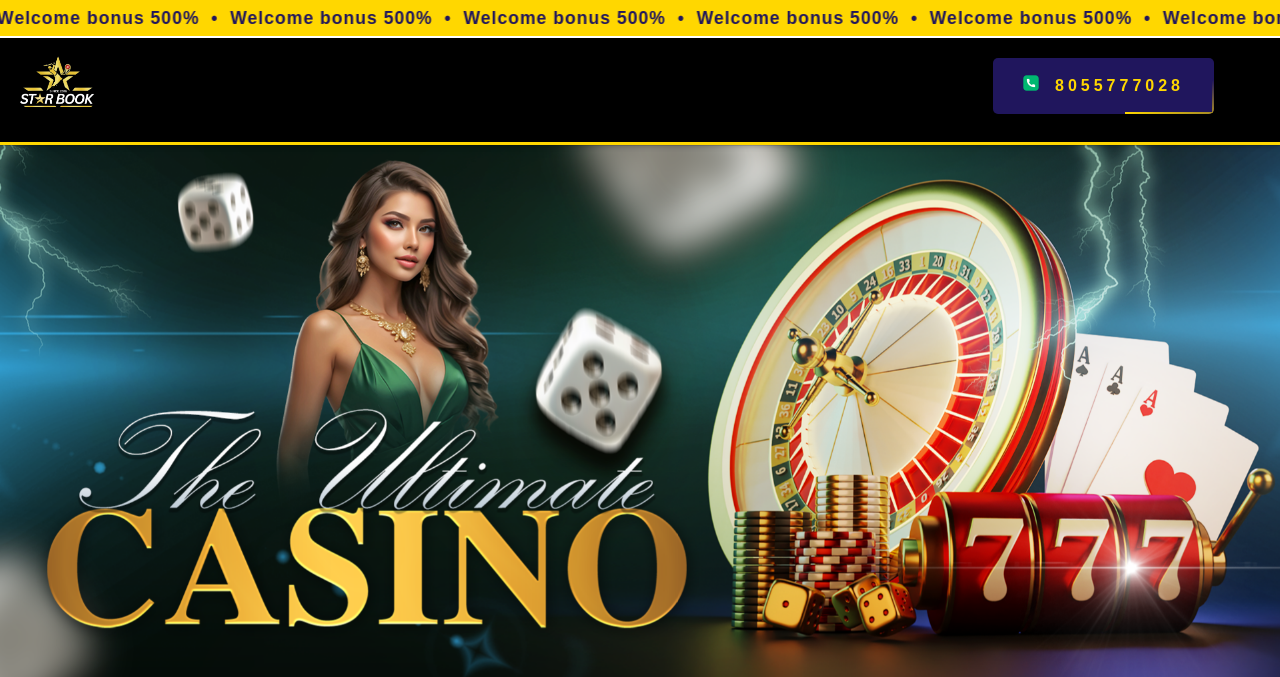
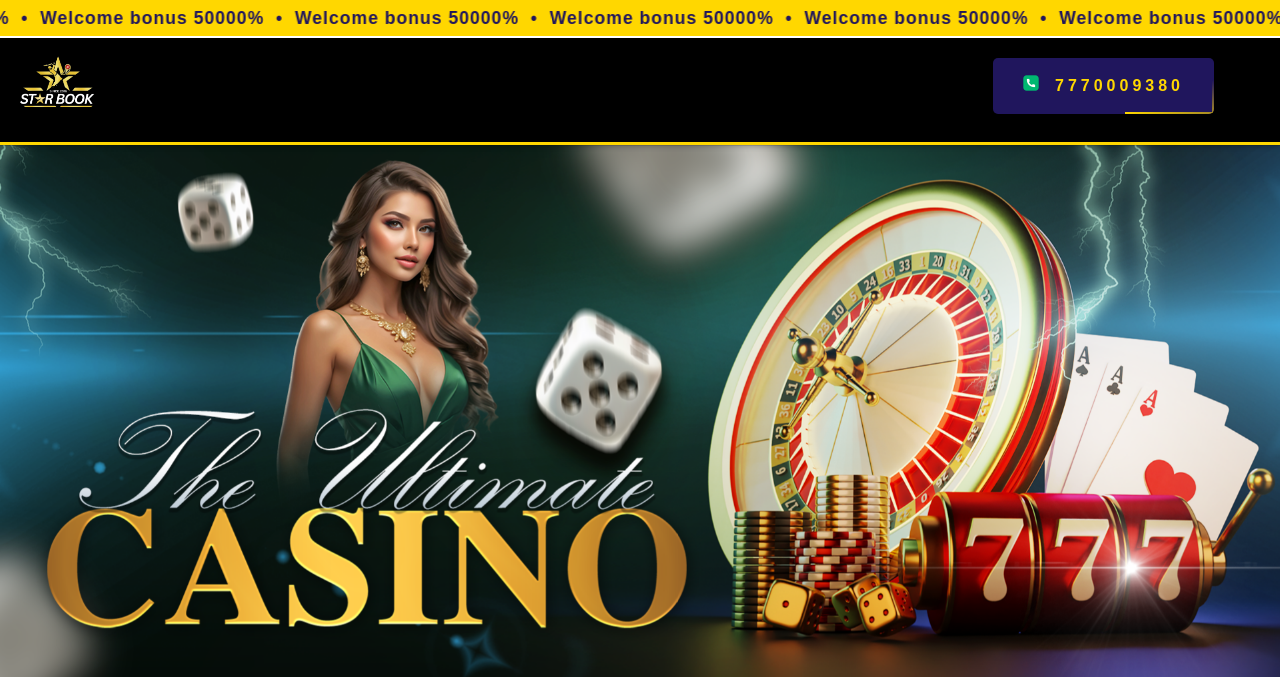
Before and after one commit to aalexander47/Starbook, a Django app: page / in a window 1280 px wide. Shown: the top 677 px of the page. Run offline with Django 5.2, Linux system fonts and the light colour scheme.

Commit message:
Update welcome bonus text and contact number in templates

```diff
--- a/templates/base.html
+++ b/templates/base.html
@@ -16,8 +16,8 @@
     <!-- Top Bar: Welcome Bonus Scroller -->
     <div class="topbar-bonus">
         <div class="topbar-bonus__scroller">
-            <span>Welcome bonus 500% &nbsp;•&nbsp; Welcome bonus 500% &nbsp;•&nbsp; Welcome bonus 500% &nbsp;•&nbsp; Welcome bonus 500% &nbsp;•&nbsp; Welcome bonus 500% &nbsp;•&nbsp; Welcome bonus 500% &nbsp;•&nbsp; Welcome bonus 500% &nbsp;•&nbsp; Welcome bonus 500% &nbsp;•&nbsp; Welcome bonus 500% &nbsp;•&nbsp; Welcome bonus 500%</span>
-            <span>Welcome bonus 500% &nbsp;•&nbsp; Welcome bonus 500% &nbsp;•&nbsp; Welcome bonus 500% &nbsp;•&nbsp; Welcome bonus 500% &nbsp;•&nbsp; Welcome bonus 500% &nbsp;•&nbsp; Welcome bonus 500% &nbsp;•&nbsp; Welcome bonus 500% &nbsp;•&nbsp; Welcome bonus 500% &nbsp;•&nbsp; Welcome bonus 500% &nbsp;•&nbsp; Welcome bonus 500%</span>
+            <span>Welcome bonus 50000% &nbsp;•&nbsp; Welcome bonus 50000% &nbsp;•&nbsp; Welcome bonus 50000% &nbsp;•&nbsp; Welcome bonus 50000% &nbsp;•&nbsp; Welcome bonus 50000% &nbsp;•&nbsp; Welcome bonus 50000% &nbsp;•&nbsp; Welcome bonus 50000% &nbsp;•&nbsp; Welcome bonus 50000% &nbsp;•&nbsp; Welcome bonus 50000% &nbsp;•&nbsp; Welcome bonus 50000%</span>
+            <span>Welcome bonus 50000% &nbsp;•&nbsp; Welcome bonus 50000% &nbsp;•&nbsp; Welcome bonus 50000% &nbsp;•&nbsp; Welcome bonus 50000% &nbsp;•&nbsp; Welcome bonus 50000% &nbsp;•&nbsp; Welcome bonus 50000% &nbsp;•&nbsp; Welcome bonus 50000% &nbsp;•&nbsp; Welcome bonus 50000% &nbsp;•&nbsp; Welcome bonus 50000% &nbsp;•&nbsp; Welcome bonus 50000%</span>
         </div>
     </div>
     <header>
@@ -26,13 +26,13 @@
                 <a href="/"><img src="{% static 'images/starbook.png' %}" alt="Starbook Logo"></a>
             </div>
             <div class="header-button">
-                <a href="https://wa.me/8055777028" class="btn">
+                <a href="https://wa.me/7770009380 " class="btn">
                     <span></span>
                     <span></span>
                     <span></span>
                     <span></span>
                     <img src="{% static 'images/phone.png' %}" alt="Phone Icon" class="phone-icon">
-                    8055777028
+                    7770009380
                 </a>
             </div>
         </div>
--- a/templates/landing/index.html
+++ b/templates/landing/index.html
@@ -87,27 +87,27 @@
     <div class="grid-container">
         <div class="grid-item">
             <img src="{% static 'images/indian rummy.jpeg' %}" alt="Grid Item 1">
-            <a href="https://wa.me/8055777028" class="btn" target="_blank" rel="noopener noreferrer">Get ID </a>
+            <a href="https://wa.me/7770009380 " class="btn" target="_blank" rel="noopener noreferrer">Get ID </a>
         </div>
         <div class="grid-item">
             <img src="{% static 'images/andarbhar.jpeg' %}" alt="Grid Item 2">
-            <a href="https://wa.me/8055777028" class="btn" target="_blank" rel="noopener noreferrer">Get ID</a>
+            <a href="https://wa.me/7770009380 " class="btn" target="_blank" rel="noopener noreferrer">Get ID</a>
         </div>
         <div class="grid-item">
             <img src="{% static 'images/backjack.png' %}" alt="Grid Item 3">
-            <a href="https://wa.me/8055777028" class="btn" target="_blank" rel="noopener noreferrer">Get ID</a>
+            <a href="https://wa.me/7770009380 " class="btn" target="_blank" rel="noopener noreferrer">Get ID</a>
         </div>
         <div class="grid-item">
             <img src="{% static 'images/teen patti.jpeg' %}" alt="Grid Item 4">
-            <a href="https://wa.me/8055777028" class="btn" target="_blank" rel="noopener noreferrer">Get ID</a>
+            <a href="https://wa.me/7770009380 " class="btn" target="_blank" rel="noopener noreferrer">Get ID</a>
         </div>
         <div class="grid-item">
             <img src="{% static 'images/roulette2.jpg' %}" alt="Grid Item 5">
-            <a href="https://wa.me/8055777028" class="btn" target="_blank" rel="noopener noreferrer">Get ID</a>
+            <a href="https://wa.me/7770009380 " class="btn" target="_blank" rel="noopener noreferrer">Get ID</a>
         </div>
         <div class="grid-item">
             <img src="{% static 'images/indian slots.jpg' %}" alt="Grid Item 6">
-            <a href="https://wa.me/8055777028" class="btn" target="_blank" rel="noopener noreferrer">Get ID</a>
+            <a href="https://wa.me/7770009380 " class="btn" target="_blank" rel="noopener noreferrer">Get ID</a>
         </div>
     </div>
 </section>
```
